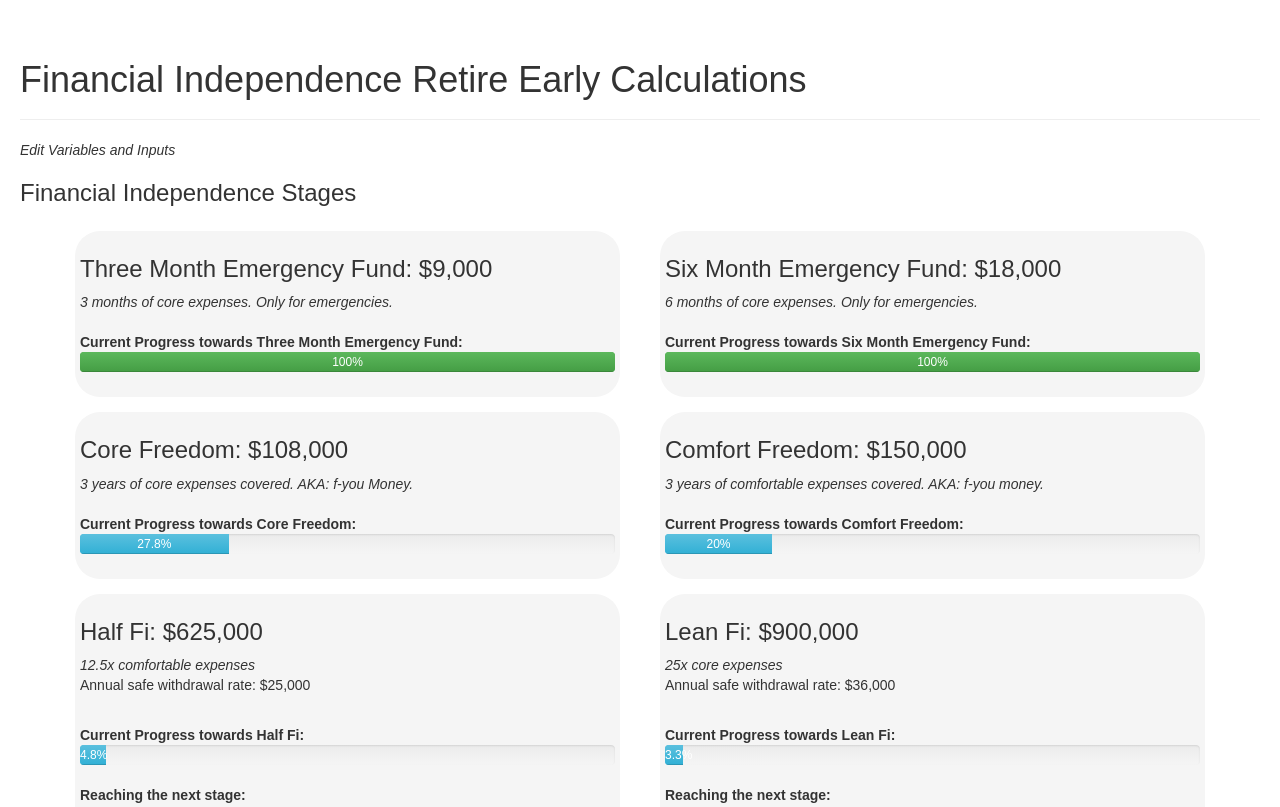
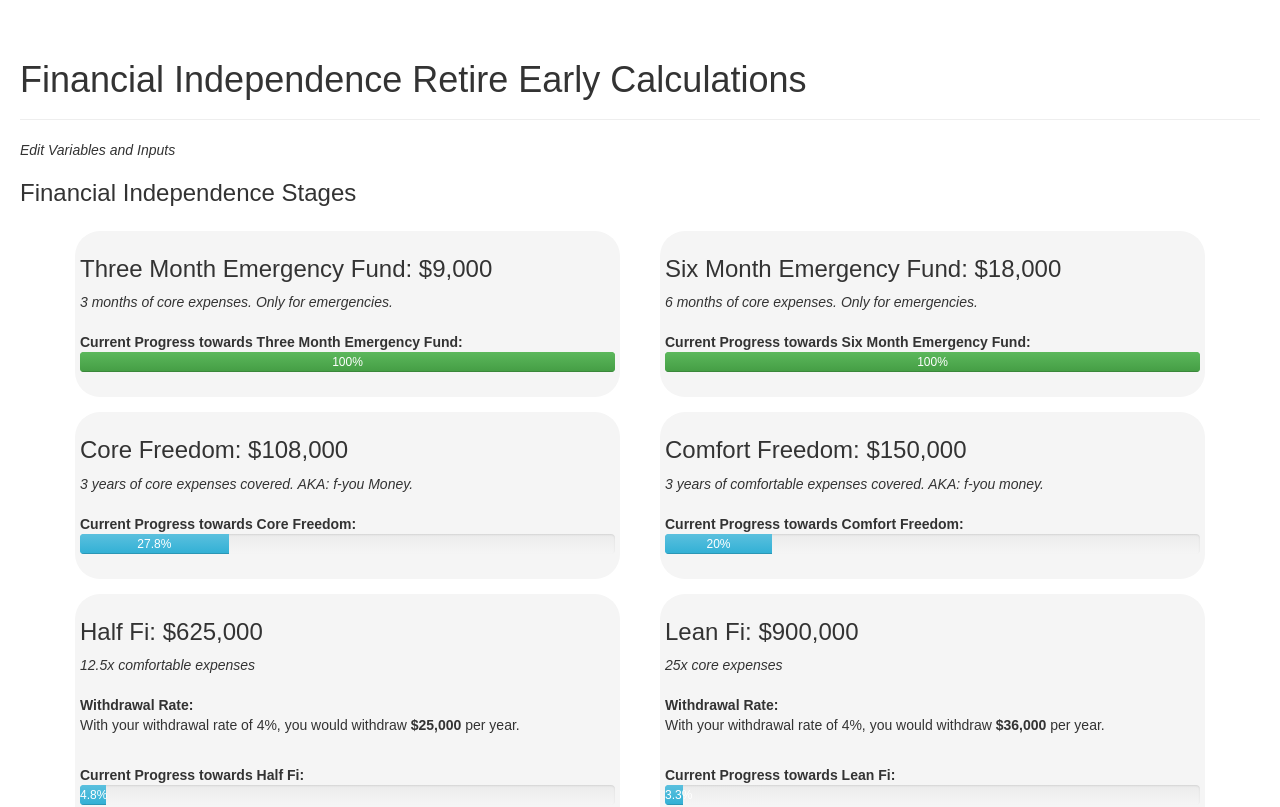
Before and after one commit to meagerfindings/early_retirement_calculators, a React (Create React App) app: page / in a window 1280 px wide. Shown: the top 807 px of the page. Built offline with nearby package versions, Linux system fonts and the light colour scheme.

Commit message:
SWR warning stub

```diff
--- a/src/components/FiStage.js
+++ b/src/components/FiStage.js
@@ -1,6 +1,7 @@
 import React, { Component } from 'react'
 import FiProgressBar from "./FiProgressBar";
 import Col from "react-bootstrap/es/Col";
+import SafeWithdrawalRate from "./SafeWithdrawalRate";
 
 class FiStage extends Component {
 
@@ -61,10 +62,8 @@ class FiStage extends Component {
                 <h3>{this.props.name}: ${nf.format(stage_amount)}</h3>
                 <i>{this.props.description}</i>
                 <div className={"fi-stage-swr-" + this.props.swr_display}>
-                    <p>Annual safe withdrawal rate: ${
-                        nf.format(Math.round(stage_amount * this.props.swr))
-                    }
-                    </p>
+                    <SafeWithdrawalRate stage_amount={stage_amount}
+                                        swr={this.props.swr} />
                 </div>
                 <div className={"fi-stage-progress-bar-" + this.props.progress_display}>
                     <br/>
--- /dev/null
+++ b/src/components/SafeWithdrawalRate.js
@@ -0,0 +1,50 @@
+import React, { Component } from 'react'
+import Alert from "react-bootstrap/es/Alert";
+import AppContainer from "./AppContainer";
+
+class SafeWithdrawalRate extends Component {
+
+
+
+    alertSWR() {
+        console.log(this.props.swr);
+        let warnings = [];
+
+        if (this.props.swr > .04) {
+            warnings.push(
+                <Alert bsStyle="danger" key={"1"}>
+                    <strong>Potentially Unsafe Withdrawal Rate!</strong>
+                    <p>
+                        Withdrawal Rates above 4% have the potential to deplete your portfolio at an increased rate.
+                        <br/>
+                        <br/>
+                        At a rate of <strong>{AppContainer.roundPercent(this.props.swr)}%</strong>, you may deplete your portfolio in <strong>[X] years and [X] months</strong>.
+                    </p>
+                </Alert>
+            )
+        } else if (this.props.swr < .04) {
+            warnings.push(<p>
+                <br/>
+                This conservative rate will allow your portfolio to continue growing while you withdraw money.
+                At a rate of <strong>{AppContainer.roundPercent(this.props.swr)}%</strong>, ....
+                </p>
+            )
+        }
+
+        return warnings
+    }
+
+    render() {
+        let nf = new Intl.NumberFormat();
+
+        return <div>
+            <br/>
+            <strong>Withdrawal Rate:</strong>
+            <p>
+                With your withdrawal rate of {AppContainer.roundPercent(this.props.swr)}%, you would withdraw <strong>${nf.format(Math.round(this.props.stage_amount * this.props.swr))}</strong> per year.
+                {this.alertSWR()}
+            </p>
+        </div>
+    }
+}
+export default SafeWithdrawalRate
```
Also changed, not shown: 1 other file (tests, documents, lock files or other folders).
